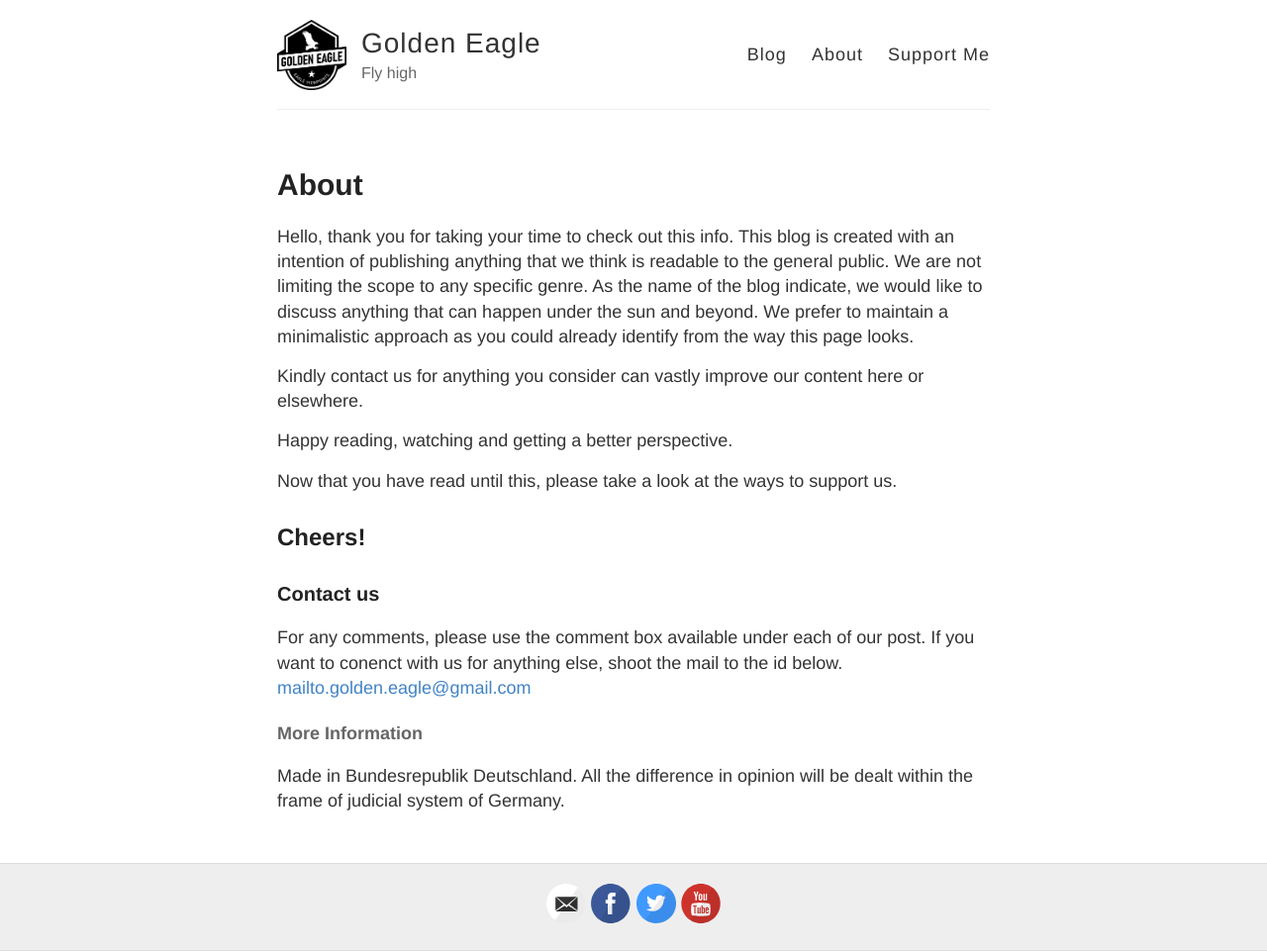
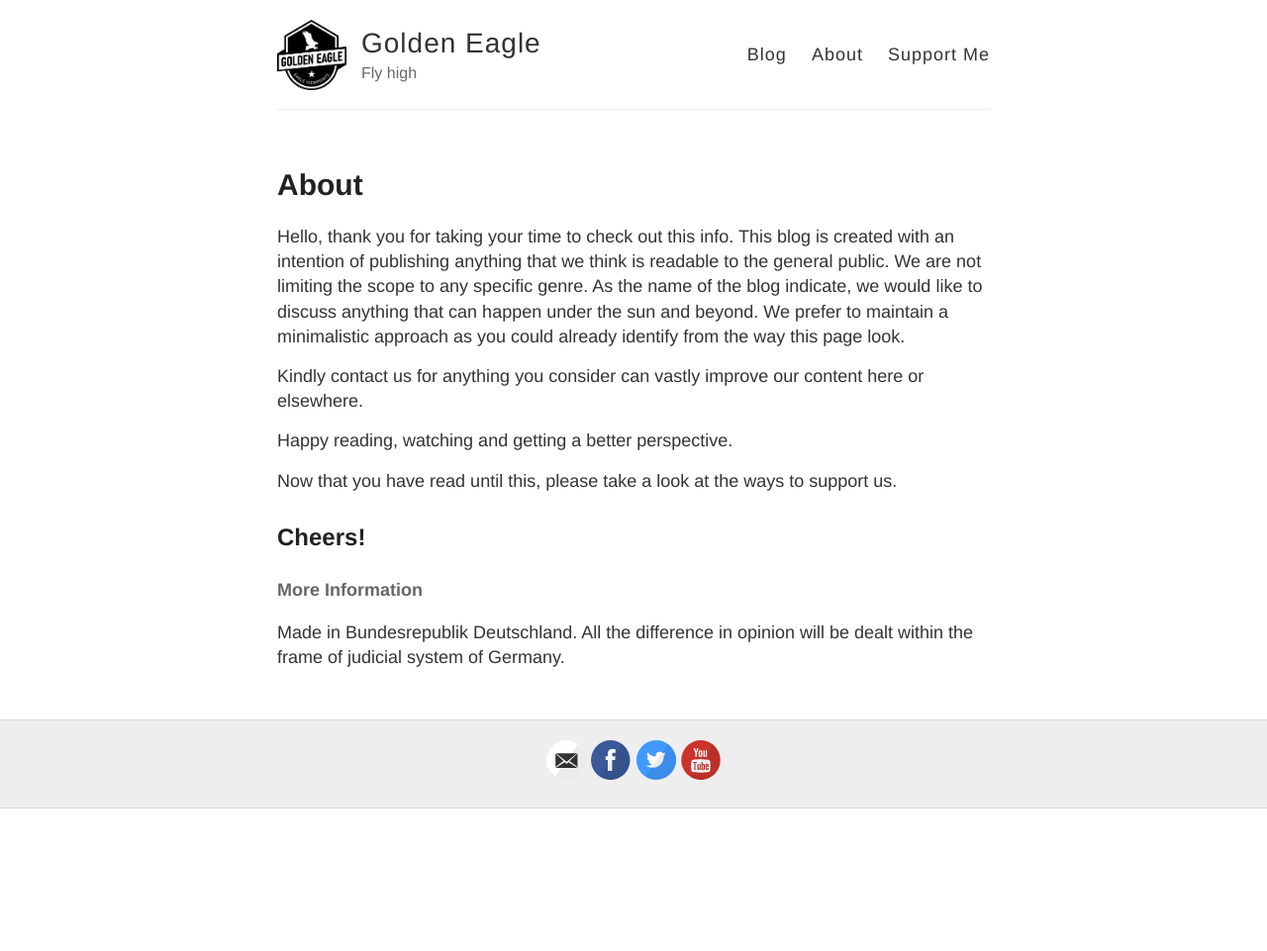
Before and after one commit to golden-eagle-blog/golden-eagle-blog.github.io, a Jekyll site: the page built from about.md, in a window 1280 px wide. Shown: the whole page at 99% size. Built offline with Jekyll 4.4.1, drawn with Linux system fonts in a browser that asks for light colours; after the commit the page ends 900 px from its top, so only the background shows below that.

Commit message:
Update about.md

```diff
--- a/about.md
+++ b/about.md
@@ -6,7 +6,7 @@
 
 Hello, thank you for taking your time to check out this info. This blog is created with an intention of publishing anything that we think is readable to the general public.
 We are not limiting the scope to any specific genre. As the name of the blog indicate, we would like to discuss anything that can happen under the sun and beyond.
-We prefer to maintain a minimalistic approach as you could already identify from the way this page looks.
+We prefer to maintain a minimalistic approach as you could already identify from the way this page look.
 
 Kindly contact us for anything you consider can vastly improve our content here or elsewhere.
 
@@ -16,10 +16,5 @@
 
 ## Cheers!
 
-### Contact us
-For any comments, please use the comment box available under each of our post.
-If you want to conenct with us for anything else, shoot the mail to the id below.
-[mailto.golden.eagle@gmail.com](mailto:mailto.golden.eagle@gmail.com)
-
 #### More Information
 Made in Bundesrepublik Deutschland. All the difference in opinion will be dealt within the frame of judicial system of Germany.
```
